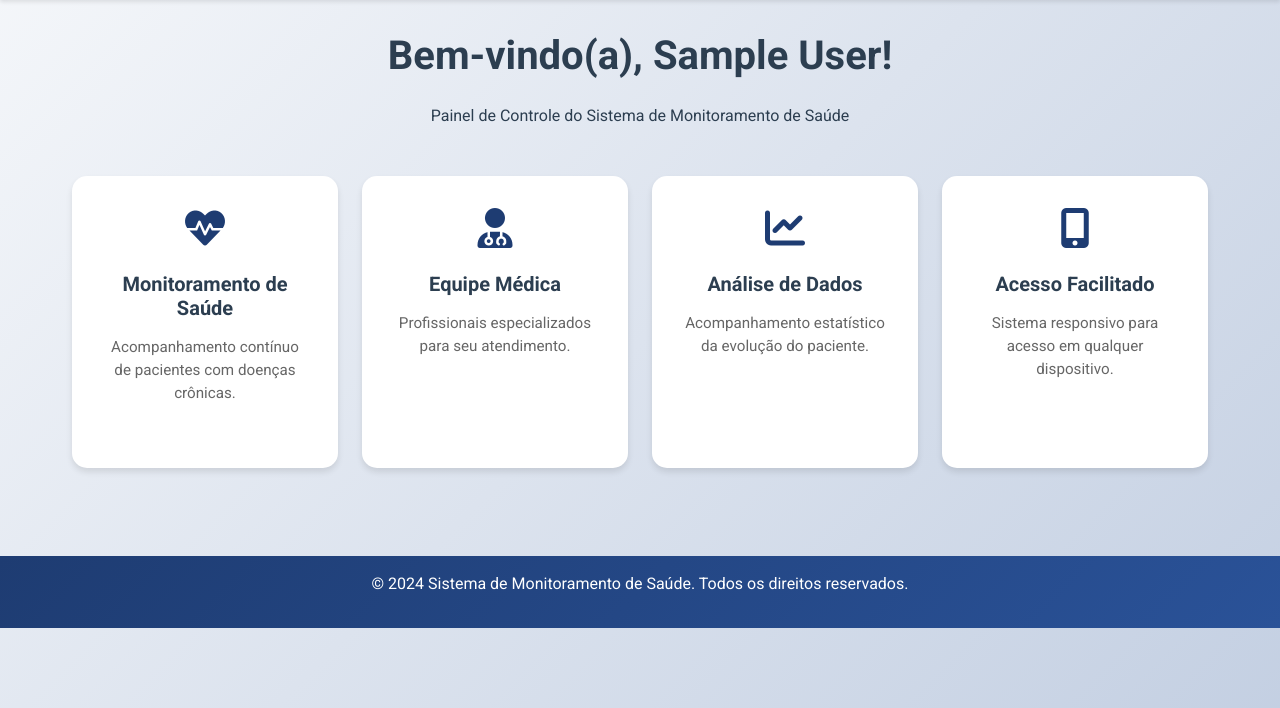
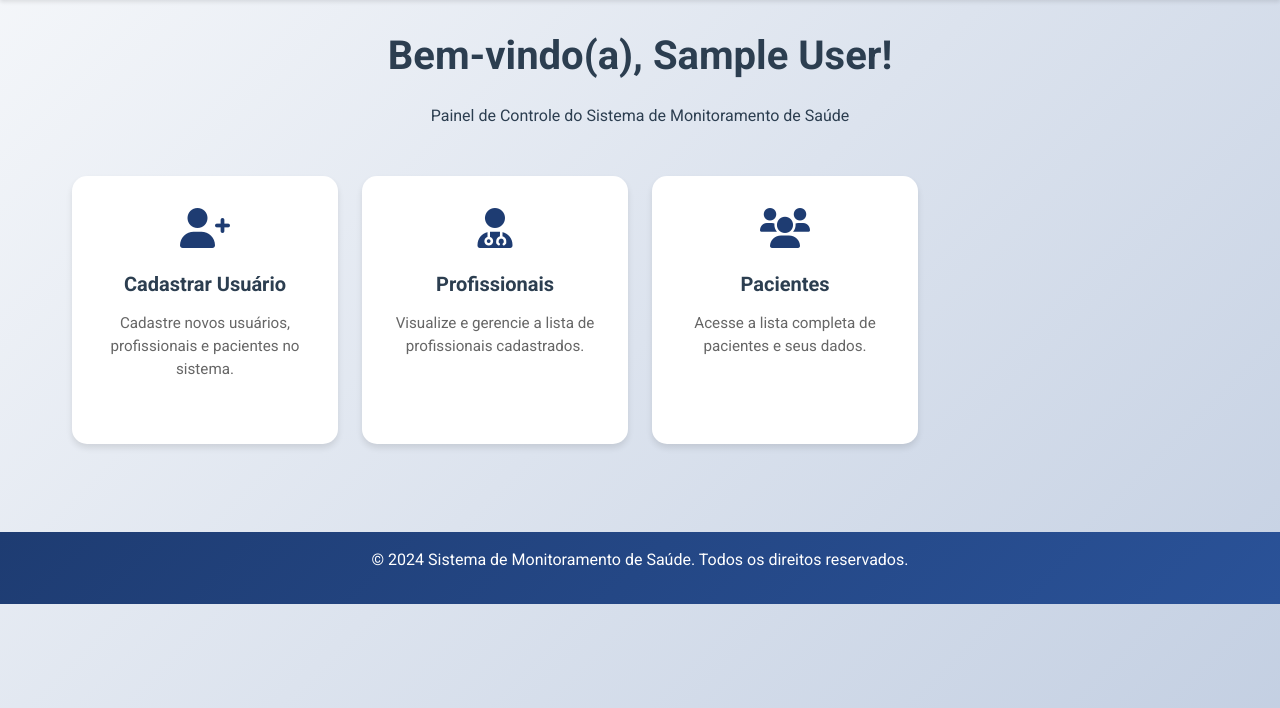
Before and after one commit to betolara1/Monitoramento-Saude-UAM, a PHP site: page /dashboard.php in a window 1280 px wide. Shown: the part 58-766 px from the top of the page. Run offline with PHP 8.4, Linux system fonts and the light colour scheme; the visitor is signed in with stand-in values (Sample User, id 1).

Commit message:
adicionado novas funcionalidades

```diff
--- a/dashboard.php
+++ b/dashboard.php
@@ -6,6 +6,34 @@ include 'sidebar.php';
 if (!isset($_SESSION['usuario_id'])) {
     header("Location: index.php");
     exit();
+}
+
+function temPermissao($tipo_permissao = null) {
+    // Verifica se o usuário está logado
+    if (!isset($_SESSION['tipo_usuario'])) {
+        return false;
+    }
+
+    // Se não foi especificado um tipo de permissão, retorna true (usuário está logado)
+    if ($tipo_permissao === null) {
+        return true;
+    }
+
+    // Verifica o tipo de permissão
+    switch ($tipo_permissao) {
+        case 'Admin':
+            return $_SESSION['tipo_usuario'] === 'Admin';
+        case 'Medico':
+            return $_SESSION['tipo_usuario'] === 'Medico';
+        case 'Enfermeiro':
+            return $_SESSION['tipo_usuario'] === 'Enfermeiro';
+        case 'Paciente':
+            return $_SESSION['tipo_usuario'] === 'Paciente';
+        case 'ACS':
+            return $_SESSION['tipo_usuario'] === 'ACS';
+        default:
+            return false;
+    }
 }
 ?>
 
@@ -136,6 +164,10 @@ if (!isset($_SESSION['usuario_id'])) {
             transform: translateY(-2px);
             box-shadow: 0 4px 6px rgba(0,0,0,0.2);
         }
+
+        a.text-decoration-none {
+            color: inherit;
+        }
     </style>
 </head>
 <body>
@@ -147,45 +179,77 @@ if (!isset($_SESSION['usuario_id'])) {
     </div>
 
     <div class="row">
+        <?php if (temPermissao('Admin') || temPermissao('ACS') || temPermissao('Enfermeiro') || temPermissao('Medico')): ?>
             <div class="col-md-3 mb-4">
-            <div class="card">
+                <a href="cadastro_usuario.php" class="text-decoration-none">
+                    <div class="card h-100">
                         <div class="card-body text-center">
-                    <i class="fas fa-heartbeat feature-icon"></i>
-                    <h5 class="card-title">Monitoramento de Saúde</h5>
-                    <p class="card-text">Acompanhamento contínuo de pacientes com doenças crônicas.</p>
+                            <i class="fas fa-user-plus feature-icon"></i>
+                            <h5 class="card-title">Cadastrar Usuário</h5>
+                            <p class="card-text">Cadastre novos usuários, profissionais e pacientes no sistema.</p>
                         </div>
                     </div>
+                </a>
             </div>
 
             <div class="col-md-3 mb-4">
-            <div class="card">
+                <a href="listar_profissionais.php" class="text-decoration-none">
+                    <div class="card h-100">
                         <div class="card-body text-center">
                             <i class="fas fa-user-md feature-icon"></i>
-                    <h5 class="card-title">Equipe Médica</h5>
-                    <p class="card-text">Profissionais especializados para seu atendimento.</p>
+                            <h5 class="card-title">Profissionais</h5>
+                            <p class="card-text">Visualize e gerencie a lista de profissionais cadastrados.</p>
                         </div>
                     </div>
+                </a>
             </div>
 
             <div class="col-md-3 mb-4">
-            <div class="card">
+                <a href="listar_pacientes.php" class="text-decoration-none">
+                    <div class="card h-100">
                         <div class="card-body text-center">
-                    <i class="fas fa-chart-line feature-icon"></i>
-                    <h5 class="card-title">Análise de Dados</h5>
-                    <p class="card-text">Acompanhamento estatístico da evolução do paciente.</p>
+                            <i class="fas fa-users feature-icon"></i>
+                            <h5 class="card-title">Pacientes</h5>
+                            <p class="card-text">Acesse a lista completa de pacientes e seus dados.</p>
                         </div>
                     </div>
+                </a>
             </div>
+        <?php endif; ?>
 
+        <?php if (temPermissao('Paciente')):
+            $usuario_id = $_SESSION['usuario_id'];
+            $query = "SELECT id FROM pacientes WHERE usuario_id = ?";
+            $stmt = $conn->prepare($query);
+            $stmt->bind_param("i", $usuario_id);
+            $stmt->execute();
+            $result = $stmt->get_result();
+            $paciente = $result->fetch_assoc();
+            $paciente_id = $paciente['id'];
+        ?>
             <div class="col-md-3 mb-4">
-            <div class="card">
+                <a href="listar_pacientes.php" class="text-decoration-none">
+                    <div class="card h-100">
                         <div class="card-body text-center">
-                    <i class="fas fa-mobile-alt feature-icon"></i>
-                    <h5 class="card-title">Acesso Facilitado</h5>
-                    <p class="card-text">Sistema responsivo para acesso em qualquer dispositivo.</p>
+                            <i class="fas fa-user-edit feature-icon"></i>
+                            <h5 class="card-title">Meus Dados</h5>
+                            <p class="card-text">Visualize e atualize suas informações pessoais.</p>
                         </div>
                     </div>
+                </a>
             </div>
+            <div class="col-md-3 mb-4">
+                <a href="editar_paciente.php?id=<?php echo $paciente_id; ?>" class="text-decoration-none">
+                    <div class="card h-100">
+                        <div class="card-body text-center">
+                            <i class="fas fa-user-edit feature-icon"></i>
+                            <h5 class="card-title">Meus Dados Clínicos</h5>
+                            <p class="card-text">Visualize e atualize suas informações pessoais e de saúde.</p>
+                        </div>
+                    </div>
+                </a>
+            </div>
+        <?php endif; ?>
     </div>
 </div>
 
--- a/todo.txt
+++ b/todo.txt
@@ -1,6 +1,4 @@
 
-
-* campo automático para idade na calculadora de risco cardio
 
 
 * notificação de medicamento via SMS (horário, nome e dosagem)
```
Also changed, not shown: editar_paciente.php (+49 -35 lines). Lines whose indentation alone changed are shown as unchanged.
